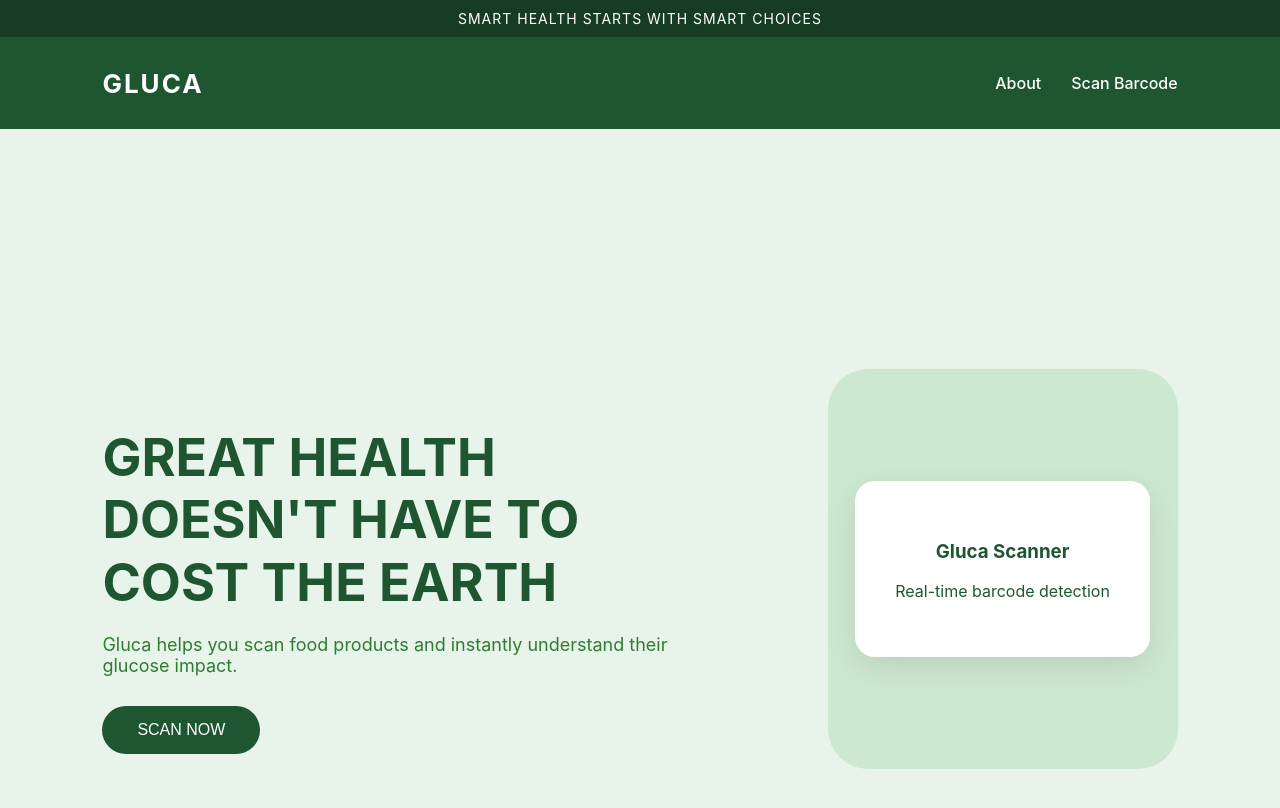
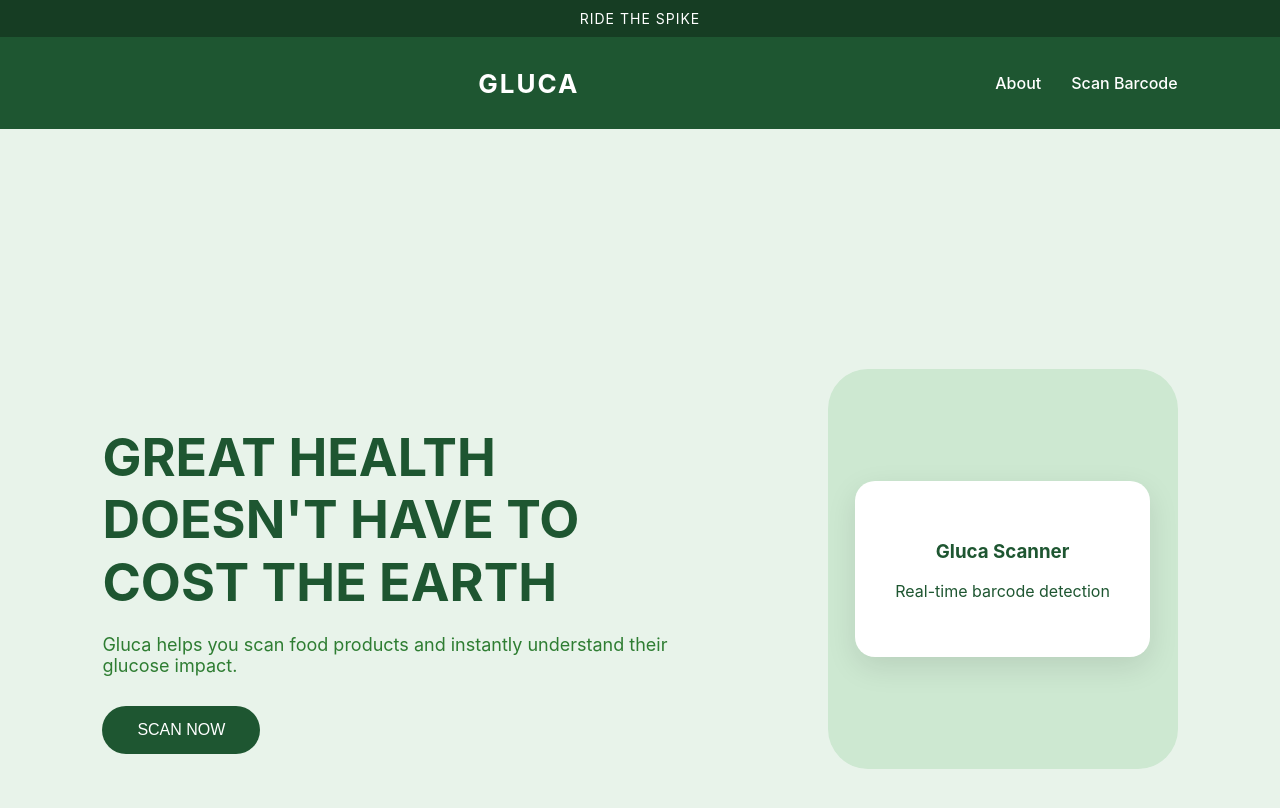
Before and after one commit to kerbalcat-png/gluca-2.0, a React (Create React App) app in the folder frontend/: page / in a window 1280 px wide. Shown: the top 808 px of the page. Built offline with nearby package versions, Linux system fonts and the light colour scheme.

Commit message:
feat: commit for sam

```diff
--- a/frontend/src/App.css
+++ b/frontend/src/App.css
@@ -15,11 +15,15 @@
   background-color: #1e5631;
 }
 
-.logo {
+.title {
   font-size: 26px;
   font-weight: bold;
   color: white;
   letter-spacing: 2px;
+}
+
+.logo {
+  background-image: url(glucalogo.png);
 }
 
 .nav-links {
--- a/frontend/src/Home.jsx
+++ b/frontend/src/Home.jsx
@@ -6,11 +6,12 @@ function Home() {
     <div className="home">
 
       <div className="top-banner">
-        SMART HEALTH STARTS WITH SMART CHOICES
+        RIDE THE SPIKE
       </div>
 
       <nav className="navbar">
-        <div className="logo">GLUCA</div>
+        <div className="logo"></div>
+        <div className="title">GLUCA</div>
 
         <ul className="nav-links">
           <li><Link to="/about">About</Link></li>
```
Also changed, not shown: frontend/src/images/glucalogo.png (added).
